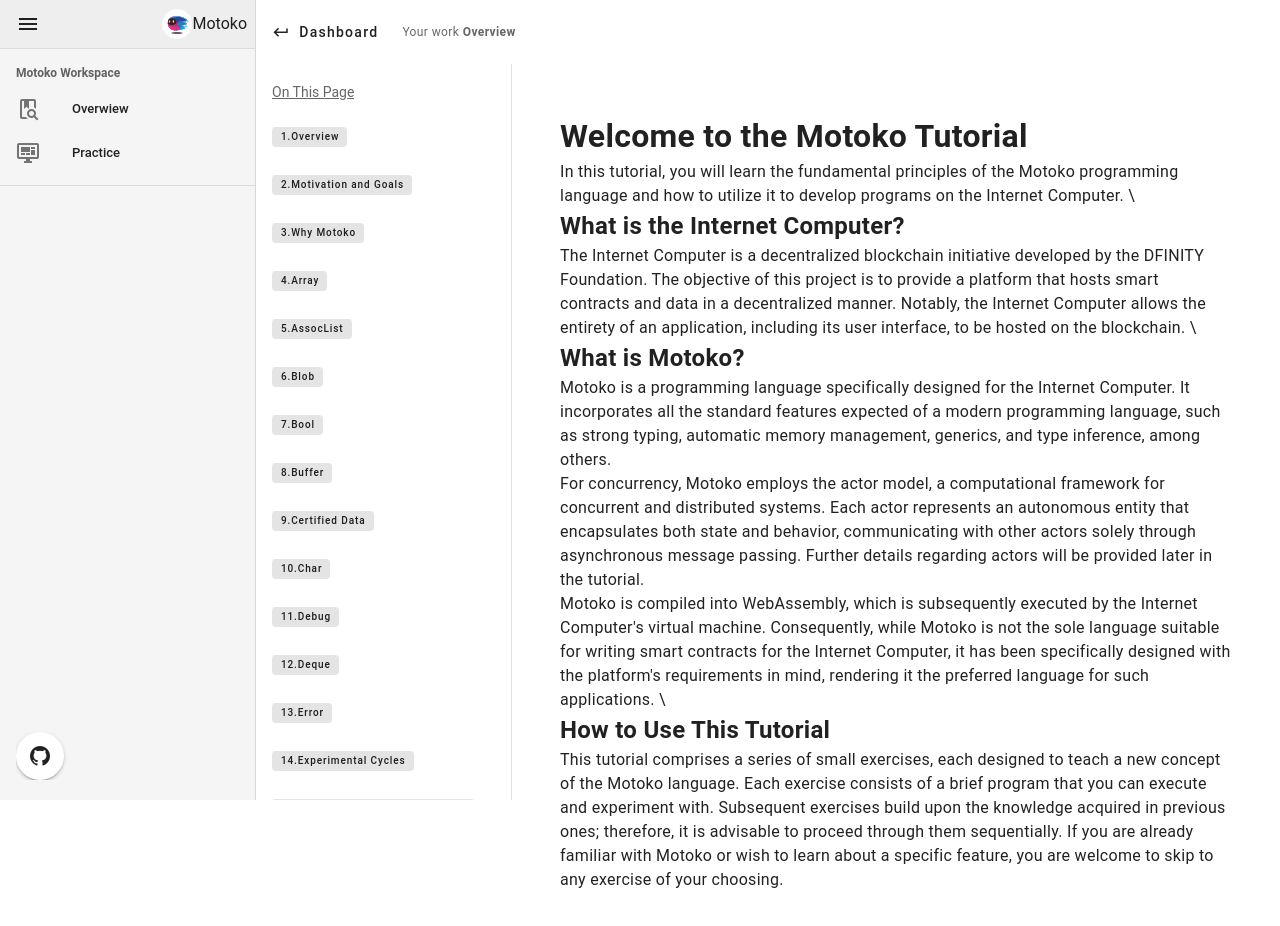
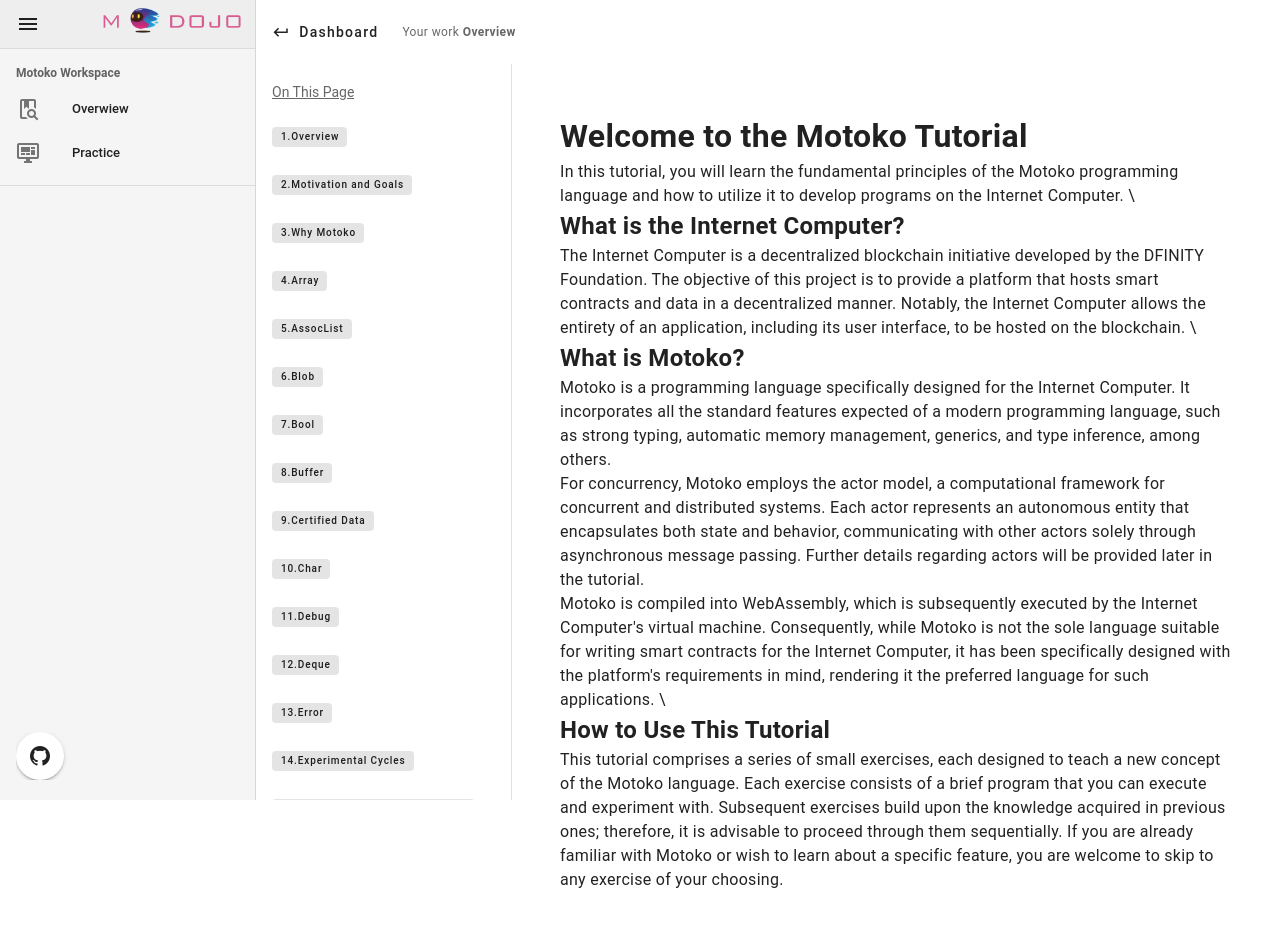
Before and after one commit to labturna/modojo, a Vue app: page /overview in a window 1280 px wide. Shown: the top 926 px of the page. Built offline with nearby package versions, Linux system fonts and the light colour scheme.

Commit message:
Updated logo

```diff
--- a/src/components/NavigationBar.vue
+++ b/src/components/NavigationBar.vue
@@ -8,10 +8,10 @@
     <v-toolbar density="compact" dense>
       <v-btn @click.stop="rail = !rail" icon="mdi-menu" variant="text"></v-btn>
       <v-spacer></v-spacer>
-      <v-avatar size="30">
+      <v-avatar size="150">
         <v-img
-          alt="John"
-          src="../assets/motoko_logo.svg"
+          alt="MoDojo"
+          src="../assets/modojo.png"
         ></v-img>
       </v-avatar>
       <span class="mr-2" v-show="!rail">{{ navToolBarHeader }}</span>
@@ -74,7 +74,7 @@
       drawer: true,
       rail: false,
       navselectedItem: [1],
-      navToolBarHeader: "Motoko",
+      navToolBarHeader: "",
       navBarMenuHeader: "Motoko Workspace",
       navListItemColor: "indigo",
     };
```
Also changed, not shown: src/assets/modojo.png (added).
